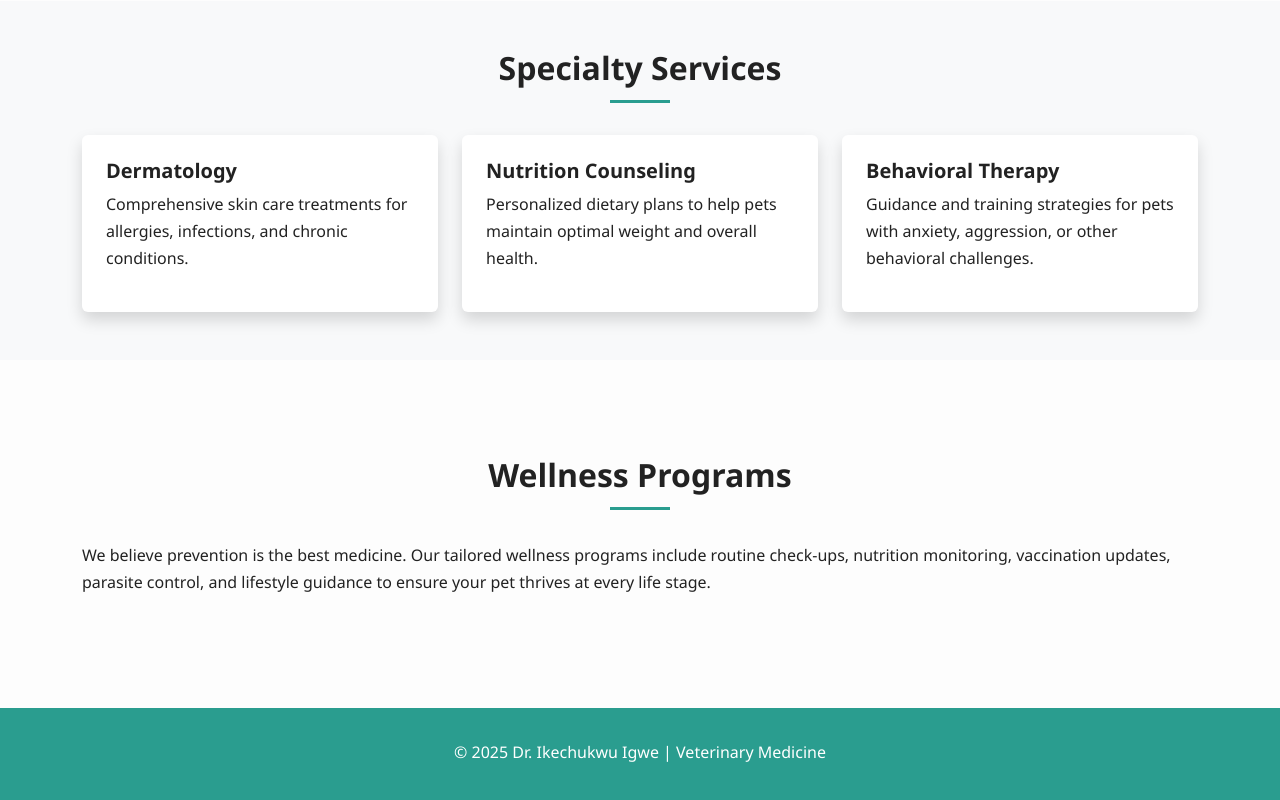
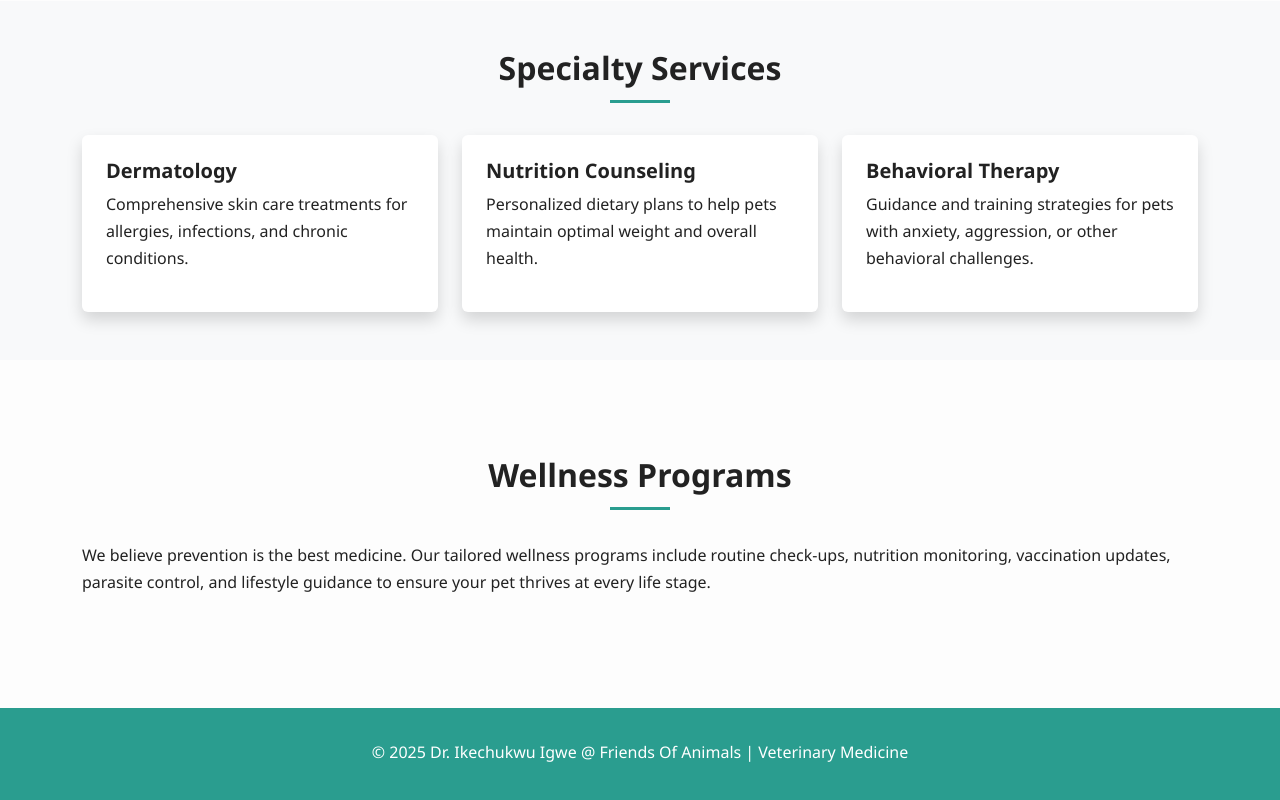
Before and after one commit to Zephyr-wq/Vet, a plain HTML site: page services.html in a window 1280 px wide. Shown: the part 2555-3355 px from the top of the page. Drawn offline with nearby package versions, Linux system fonts and the light colour scheme.

Commit message:
Update services.html

```diff
--- a/services.html
+++ b/services.html
@@ -3,7 +3,7 @@
 <head>
   <meta charset="utf-8">
   <meta name="viewport" content="width=device-width, initial-scale=1">
-  <title>Services — Dr. Ikechukwu Igwe</title>
+  <title>Services — Friends Of Animals</title>
   <link href="https://cdn.jsdelivr.net/npm/bootstrap@5.3.2/dist/css/bootstrap.min.css" rel="stylesheet">
   <link rel="icon" href="https://res.cloudinary.com/det5cjrev/image/upload/v1758194826/d352983b-dea0-4725-8b1a-b14b49a59c70_y4ny2f.png">
   <style>
@@ -278,7 +278,7 @@
 
   <!-- Footer -->
   <footer>
-    <p>&copy; 2025 Dr. Ikechukwu Igwe | Veterinary Medicine</p>
+    <p>&copy; 2025 Dr. Ikechukwu Igwe @ Friends Of Animals | Veterinary Medicine</p>
   </footer>
 
   <!-- Dark Mode Toggle Button -->
```
